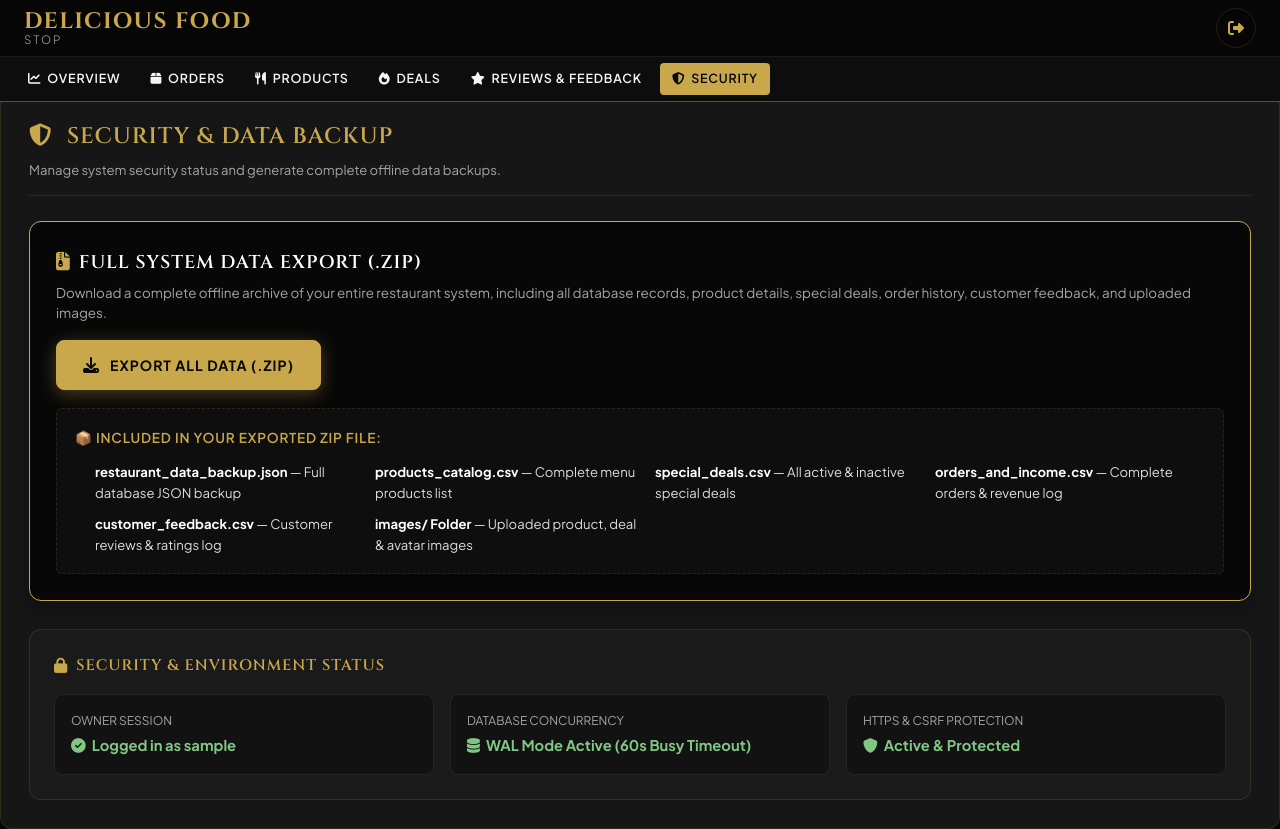
After one commit to ahmadyarafridi/new-web-app, a Django app: page /owner/dashboard/security/ in a window 1280 px wide. The commit adds this page. Run offline with Django 5.2, Linux system fonts and the light colour scheme; the visitor is signed in with stand-in values (Sample User, id 1); data that the repository does not hold is empty; some libraries are stand-ins or nearby versions; some web fonts are replaced.

Commit message:
Add dedicated Security page in dashboard nav and include special_deals.csv in zip backup archive

```diff
--- a/accounts/urls.py
+++ b/accounts/urls.py
@@ -44,6 +44,9 @@ urlpatterns = [
     path('dashboard/reviews/delete/<int:pk>/', views.review_delete, name='review_delete'),
     path('dashboard/reviews/toggle/<int:pk>/', views.review_toggle, name='review_toggle'),
 
+    # Security & Data Backup
+    path('dashboard/security/', views.manage_security, name='manage_security'),
+
     # Restaurant Settings & Export
     path('dashboard/settings/', views.manage_settings, name='manage_settings'),
     path('dashboard/export-full-zip/', views.export_full_data_zip, name='export_full_data_zip'),
--- a/accounts/views.py
+++ b/accounts/views.py
@@ -827,6 +827,11 @@ def analytics_orders_today_completed(request):
 
 
 @login_required(login_url='login')
+def manage_security(request):
+    return render(request, 'accounts/security.html')
+
+
+@login_required(login_url='login')
 def export_full_data_zip(request):
     zip_buffer = io.BytesIO()
 
@@ -874,7 +879,23 @@ def export_full_data_zip(request):
             ])
         zip_file.writestr('products_catalog.csv', prod_csv_io.getvalue())
 
-        # 3. Orders & Income CSV
+        # 3. Special Deals CSV
+        deals_csv_io = io.StringIO()
+        d_writer = csv.writer(deals_csv_io)
+        d_writer.writerow(['ID', 'Item Code', 'Title', 'Price (Rs)', 'Status', 'Tag', 'Description'])
+        for d in deals_qs:
+            d_writer.writerow([
+                d.pk,
+                d.item_code,
+                d.title,
+                f"{d.price:.0f}",
+                'Active' if d.is_active else 'Inactive',
+                d.tag or '',
+                d.description or ''
+            ])
+        zip_file.writestr('special_deals.csv', deals_csv_io.getvalue())
+
+        # 4. Orders & Income CSV
         orders_csv_io = io.StringIO()
         o_writer = csv.writer(orders_csv_io)
         o_writer.writerow(['Order ID', 'Date & Time', 'Customer Name', 'Phone', 'Address', 'Status', 'Payment', 'Total Price (Rs)', 'Items Summary', 'Notes'])
@@ -893,7 +914,7 @@ def export_full_data_zip(request):
             ])
         zip_file.writestr('orders_and_income.csv', orders_csv_io.getvalue())
 
-        # 4. Customer Feedback & Reviews CSV
+        # 5. Customer Feedback & Reviews CSV
         fb_csv_io = io.StringIO()
         f_writer = csv.writer(fb_csv_io)
         f_writer.writerow(['ID', 'Date & Time', 'Customer Name', 'Email', 'Rating', 'Status', 'Comment'])
@@ -909,7 +930,7 @@ def export_full_data_zip(request):
             ])
         zip_file.writestr('customer_feedback.csv', fb_csv_io.getvalue())
 
-        # 5. Media Uploaded Images Folder
+        # 6. Media Uploaded Images Folder
         media_root = settings.MEDIA_ROOT
         if os.path.exists(media_root):
             for root, dirs, files in os.walk(media_root):
--- a/templates/accounts/dashboard_base.html
+++ b/templates/accounts/dashboard_base.html
@@ -13,6 +13,7 @@
                 <li><a href="{% url 'manage_products' %}" class="{% if 'product' in request.resolver_match.url_name %}active{% endif %}"><i class="fa-solid fa-utensils"></i> Products</a></li>
                 <li><a href="{% url 'manage_deals' %}" class="{% if 'deal' in request.resolver_match.url_name %}active{% endif %}"><i class="fa-solid fa-fire"></i> Deals</a></li>
                 <li><a href="{% url 'manage_feedback' %}" class="{% if 'feedback' in request.resolver_match.url_name or 'review' in request.resolver_match.url_name %}active{% endif %}"><i class="fa-solid fa-star"></i> Reviews & Feedback</a></li>
+                <li><a href="{% url 'manage_security' %}" class="{% if 'security' in request.resolver_match.url_name %}active{% endif %}"><i class="fa-solid fa-shield-halved"></i> Security</a></li>
             </ul>
         </nav>
     </div>
--- /dev/null
+++ b/templates/accounts/security.html
@@ -0,0 +1,76 @@
+{% extends 'accounts/dashboard_base.html' %}
+
+{% block dashboard_content %}
+<div class="dashboard-card" style="max-width: 900px; margin: 0 auto;">
+
+    <div class="dashboard-header-row" style="margin-bottom: 25px;">
+        <div>
+            <h2 class="dashboard-title"><i class="fa-solid fa-shield-halved" style="color: var(--color-primary); margin-right: 8px;"></i> Security & Data Backup</h2>
+            <p style="font-size: 0.82rem; color: var(--color-text-gray); margin-top: 4px;">Manage system security status and generate complete offline data backups.</p>
+        </div>
+    </div>
+
+    <!-- 1. SYSTEM DATA EXPORT & BACKUP SECTION -->
+    <div style="background: var(--color-bg-deep); border: 1.5px solid var(--color-primary); border-radius: var(--border-radius-md); padding: 26px; margin-bottom: 28px; box-shadow: var(--shadow-md);">
+        <div style="display: flex; align-items: center; justify-content: space-between; flex-wrap: wrap; gap: 16px; margin-bottom: 18px;">
+            <div>
+                <h3 style="font-family: var(--font-brand); color: #ffffff; font-size: 1.15rem; margin-bottom: 6px; text-transform: uppercase; letter-spacing: 1px; display: flex; align-items: center; gap: 8px;">
+                    <i class="fa-solid fa-file-zipper" style="color: var(--color-primary);"></i> Full System Data Export (.zip)
+                </h3>
+                <p style="font-size: 0.84rem; color: var(--color-text-gray); margin: 0; line-height: 1.5;">
+                    Download a complete offline archive of your entire restaurant system, including all database records, product details, special deals, order history, customer feedback, and uploaded images.
+                </p>
+            </div>
+
+            <a href="{% url 'export_full_data_zip' %}" class="btn-primary" style="padding: 13px 26px; font-size: 0.88rem; font-weight: 700; text-decoration: none; border-radius: 8px; display: inline-flex; align-items: center; gap: 10px; box-shadow: 0 4px 18px rgba(201, 168, 76, 0.35);">
+                <i class="fa-solid fa-download" style="font-size: 1rem;"></i> Export All Data (.zip)
+            </a>
+        </div>
+
+        <div style="background: rgba(255,255,255,0.03); border: 1px dashed var(--color-border); border-radius: var(--border-radius-sm); padding: 18px; margin-top: 15px;">
+            <h5 style="color: var(--color-primary); font-size: 0.85rem; margin-bottom: 12px; text-transform: uppercase; letter-spacing: 0.8px;">
+                📦 Included in your Exported ZIP File:
+            </h5>
+            <ul style="display: grid; grid-template-columns: repeat(auto-fit, minmax(260px, 1fr)); gap: 10px; margin: 0; padding-left: 20px; font-size: 0.82rem; color: #ddd;">
+                <li><strong style="color: #fff;">restaurant_data_backup.json</strong> — Full database JSON backup</li>
+                <li><strong style="color: #fff;">products_catalog.csv</strong> — Complete menu products list</li>
+                <li><strong style="color: #fff;">special_deals.csv</strong> — All active & inactive special deals</li>
+                <li><strong style="color: #fff;">orders_and_income.csv</strong> — Complete orders & revenue log</li>
+                <li><strong style="color: #fff;">customer_feedback.csv</strong> — Customer reviews & ratings log</li>
+                <li><strong style="color: #fff;">images/ Folder</strong> — Uploaded product, deal & avatar images</li>
+            </ul>
+        </div>
+    </div>
+
+    <!-- 2. SECURITY STATUS & ACCOUNT PRIVACY CARD -->
+    <div style="background: rgba(255,255,255,0.02); border: 1px solid var(--color-border); border-radius: var(--border-radius-md); padding: 24px;">
+        <h3 style="font-family: var(--font-brand); color: var(--color-primary); font-size: 0.95rem; text-transform: uppercase; letter-spacing: 1px; margin-bottom: 16px; display: flex; align-items: center; gap: 8px;">
+            <i class="fa-solid fa-lock"></i> Security & Environment Status
+        </h3>
+
+        <div style="display: grid; grid-template-columns: repeat(auto-fit, minmax(240px, 1fr)); gap: 16px;">
+            <div style="background: rgba(0,0,0,0.3); border: 1px solid rgba(255,255,255,0.08); border-radius: 8px; padding: 16px;">
+                <div style="font-size: 0.75rem; color: var(--color-text-gray); margin-bottom: 4px; text-transform: uppercase;">Owner Session</div>
+                <div style="font-weight: 700; color: #81c784; font-size: 0.92rem; display: flex; align-items: center; gap: 6px;">
+                    <i class="fa-solid fa-circle-check"></i> Logged in as {{ request.user.username }}
+                </div>
+            </div>
+
+            <div style="background: rgba(0,0,0,0.3); border: 1px solid rgba(255,255,255,0.08); border-radius: 8px; padding: 16px;">
+                <div style="font-size: 0.75rem; color: var(--color-text-gray); margin-bottom: 4px; text-transform: uppercase;">Database Concurrency</div>
+                <div style="font-weight: 700; color: #81c784; font-size: 0.92rem; display: flex; align-items: center; gap: 6px;">
+                    <i class="fa-solid fa-database"></i> WAL Mode Active (60s Busy Timeout)
+                </div>
+            </div>
+
+            <div style="background: rgba(0,0,0,0.3); border: 1px solid rgba(255,255,255,0.08); border-radius: 8px; padding: 16px;">
+                <div style="font-size: 0.75rem; color: var(--color-text-gray); margin-bottom: 4px; text-transform: uppercase;">HTTPS & CSRF Protection</div>
+                <div style="font-weight: 700; color: #81c784; font-size: 0.92rem; display: flex; align-items: center; gap: 6px;">
+                    <i class="fa-solid fa-shield"></i> Active & Protected
+                </div>
+            </div>
+        </div>
+    </div>
+
+</div>
+{% endblock %}
```
